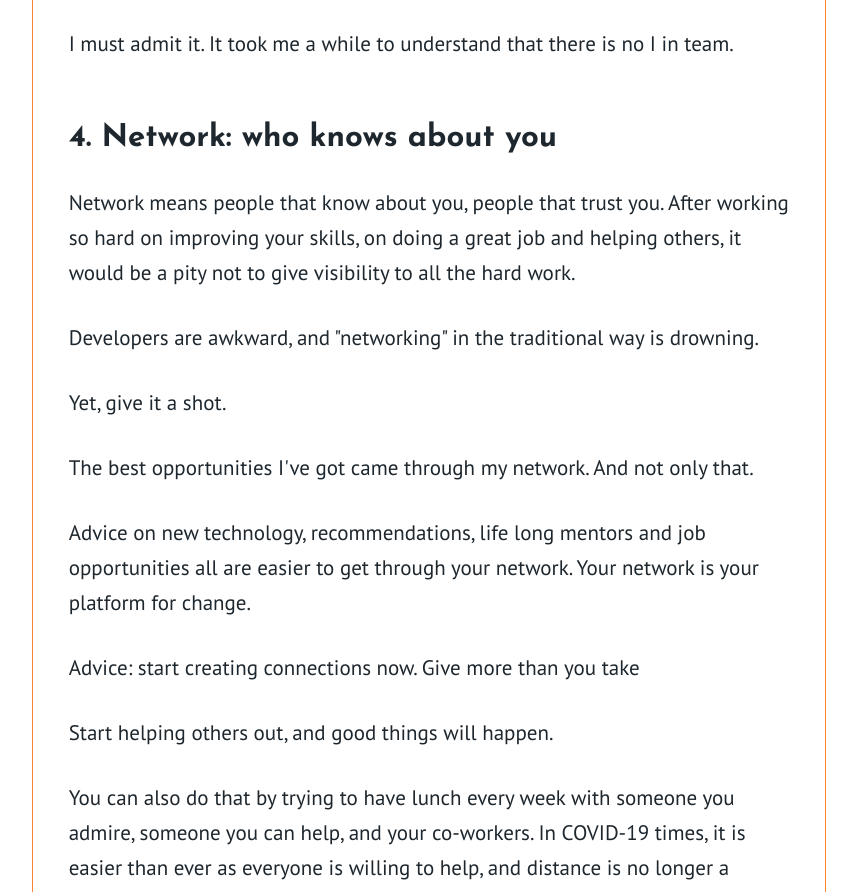
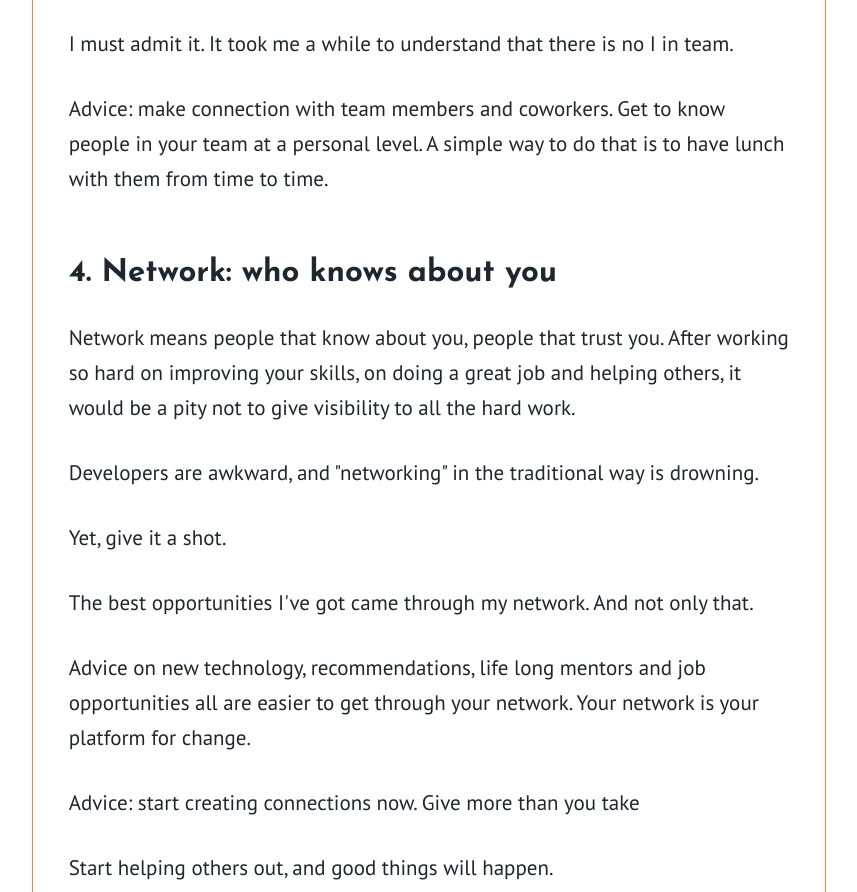
Before and after one commit to dragosgn/dragosgn, a Gatsby site: page /5-tips-for-getting-to-senior-developer-i-wish-i-knew/ in a window 1280 px wide. Shown: the part 3158-4050 px from the top of the page, without its empty margins (211-1068 px from the left). Built offline with nearby package versions, Linux system fonts and the light colour scheme; Gatsby itself is replaced by a stand-in of ours; some packages are replaced by stand-ins of ours.

Commit message:
Update Blog “5-tips-for-getting-to-senior-developer-i-wish-i-knew”

```diff
--- a/blog/5-tips-for-getting-to-senior-developer-i-wish-i-knew.md
+++ b/blog/5-tips-for-getting-to-senior-developer-i-wish-i-knew.md
@@ -6,8 +6,6 @@ description: >-
   Professional success in the world of software takes continuous dedication,
   time and effort.
 ---
-
-
 ## 1. Technical Expertise: go beyond languages and frameworks
 
 A solid understanding of programming fundamentals will serve you well into your career. That means familiarity with data structures, popular algorithms and design patterns. This is particularly critical for self-taught software developers.
@@ -54,6 +52,8 @@ Teamwork is about trust, empathy, and alignment. Learn how individuals can enabl
 
 I must admit it. It took me a while to understand that there is no I in team.
 
+Advice: make connection with team members and coworkers. Get to know people in your team at a personal level. A simple way to do that is to have lunch with them from time to time.
+
 ## 4. Network: who knows about you
 
 Network means people that know about you, people that trust you. After working so hard on improving your skills, on doing a great job and helping others, it would be a pity not to give visibility to all the hard work.
```
